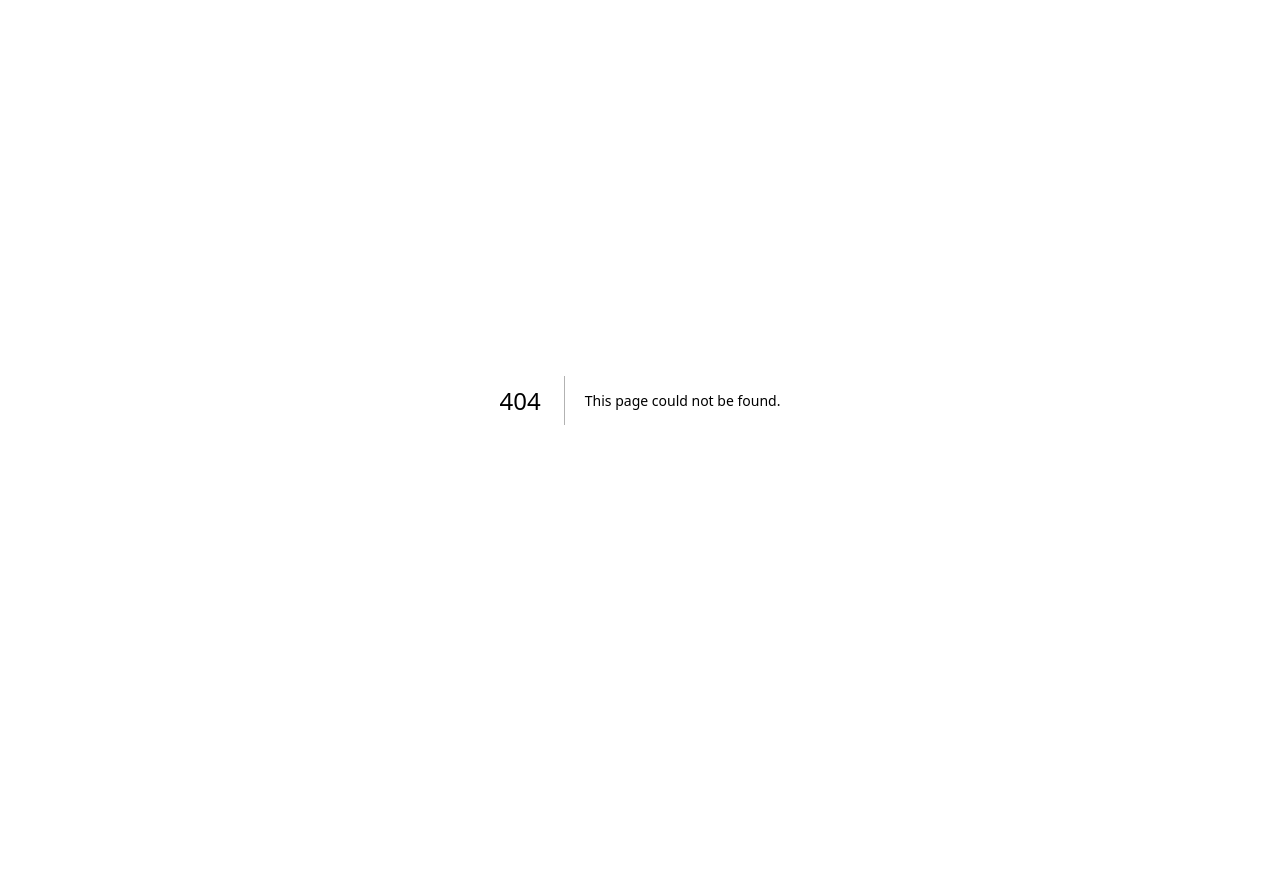
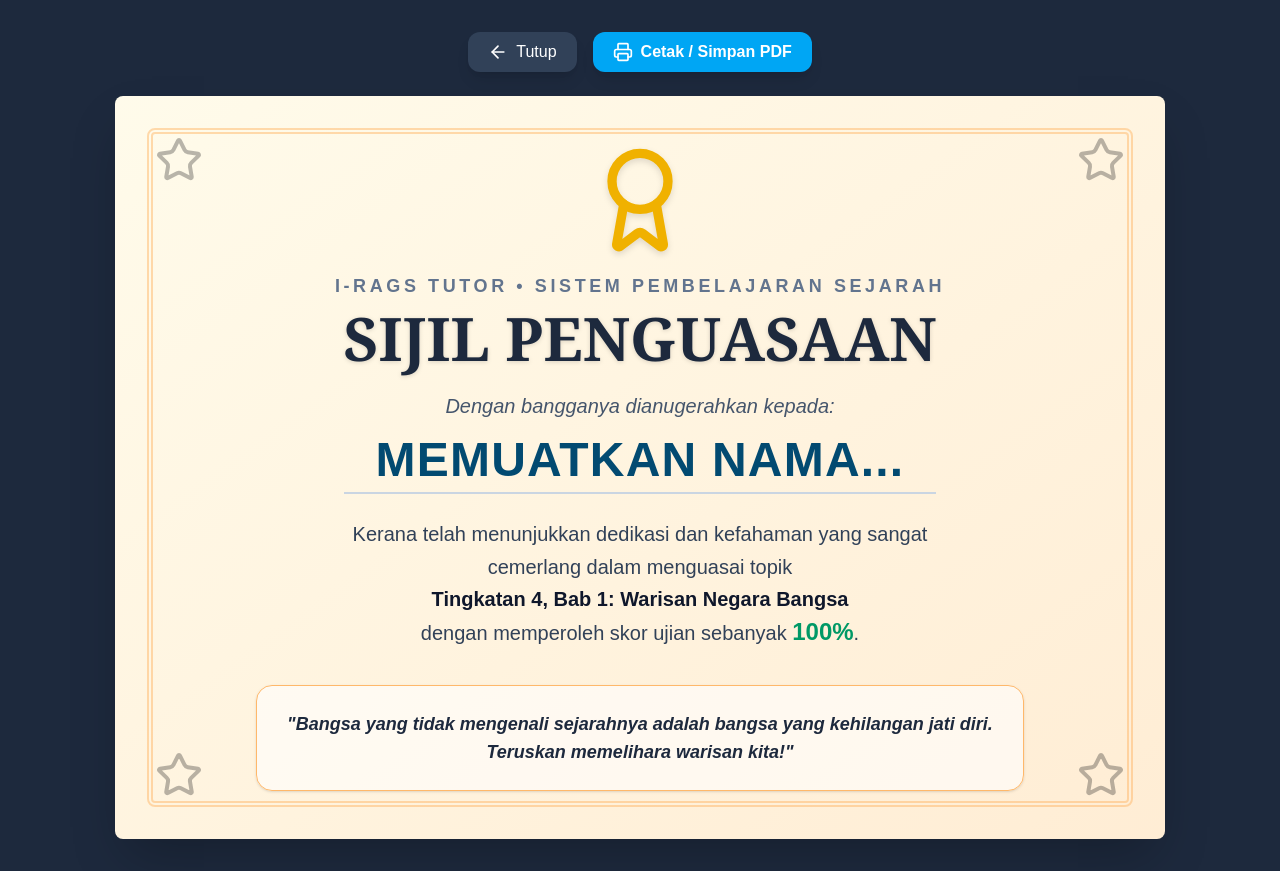
Before and after one commit to nickamariah/sejarah-score-aplus, a Next.js app: page /sijil in a window 1280 px wide. Before the commit this address had no page. Before the commit the page ends 800 px from the top, so only its background shows below. Built offline with nearby package versions, Linux system fonts and the light colour scheme.

Commit message:
beri sijil

```diff
--- a/app/murid/page.tsx
+++ b/app/murid/page.tsx
@@ -289,9 +289,12 @@ export default function MuridDashboard() {
                             </div>
                           </div>
                           {/* 🌟 BUTANG SIJIL KHAS UNTUK MURID LULUS */}
-                          <button onClick={() => alert("Fungsi Sijil akan datang segera!")} className="shrink-0 bg-gradient-to-r from-amber-400 to-yellow-500 text-amber-950 font-bold px-6 py-2.5 rounded-xl shadow-md hover:scale-105 transition-transform flex items-center gap-2">
-                             <Award className="w-5 h-5"/> Sijil Pencapaian
-                          </button>
+                          <button
+  onClick={() => window.open(`/sijil?tingkatan=${activeLevel === 't4' ? '4' : '5'}&bab=${chapter.id}&skor=${skorTertinggi}`, '_blank')}
+  className="shrink-0 bg-gradient-to-r from-amber-400 to-yellow-500 text-amber-950 font-bold px-6 py-2.5 rounded-xl shadow-md hover:scale-105 transition-transform flex items-center gap-2"
+>
+  <Award className="w-5 h-5"/> Buka Sijil Pencapaian
+</button>
                         </div>
                       )}
 
--- /dev/null
+++ b/app/sijil/page.tsx
@@ -0,0 +1,135 @@
+"use client";
+
+import { useEffect, useState, Suspense } from "react";
+import { useSearchParams } from "next/navigation";
+import { Award, Printer, ArrowLeft, Star } from "lucide-react";
+
+function KandunganSijil() {
+  const searchParams = useSearchParams();
+  const tingkatan = searchParams?.get("tingkatan") || "4";
+  const bab = searchParams?.get("bab") || "1";
+  const skor = searchParams?.get("skor") || "100";
+
+  const [namaMurid, setNamaMurid] = useState("MEMUATKAN NAMA...");
+  const [isClient, setIsClient] = useState(false);
+
+  useEffect(() => {
+    setIsClient(true);
+    const rawUser = localStorage.getItem("currentUser");
+    if (rawUser) {
+      const user = JSON.parse(rawUser);
+      setNamaMurid(user.nama || user.name || "PELAJAR CEMERLANG");
+    }
+  }, []);
+
+  // 🌟 DATA DINAMIK: Warna & Kata-Kata Semangat Berbeza Mengikut Bab
+  const sijilTema: Record<string, { gradient: string; border: string; quote: string; tajuk: string }> = {
+    "1": {
+      gradient: "from-amber-50 to-orange-100", border: "border-orange-300",
+      tajuk: "Warisan Negara Bangsa",
+      quote: `"Bangsa yang tidak mengenali sejarahnya adalah bangsa yang kehilangan jati diri. Teruskan memelihara warisan kita!"`
+    },
+    "2": {
+      gradient: "from-blue-50 to-cyan-100", border: "border-cyan-300",
+      tajuk: "Kebangkitan Nasionalisme",
+      quote: `"Semangat juang yang tinggi bermula dari minda yang merdeka. Syabas atas semangat nasionalisme anda!"`
+    },
+    "3": {
+      gradient: "from-emerald-50 to-teal-100", border: "border-teal-300",
+      tajuk: "Konflik Dunia & Pendudukan Jepun",
+      quote: `"Dunia yang damai dibina oleh mereka yang belajar dari kesilapan konflik masa lalu. Hebat!"`
+    },
+    "4": {
+      gradient: "from-purple-50 to-fuchsia-100", border: "border-fuchsia-300",
+      tajuk: "Era Peralihan Kuasa British",
+      quote: `"Setiap peralihan membawa cabaran, dan anda telah membuktikan anda mampu mengatasinya dengan cemerlang."`
+    },
+    "5": {
+      gradient: "from-rose-50 to-pink-100", border: "border-pink-300",
+      tajuk: "Persekutuan Tanah Melayu 1948",
+      quote: `"Penyatuan membawa kekuatan. Anda telah menunjukkan kefahaman jitu tentang erti perpaduan tanah air."`
+    },
+    // Default jika bab > 5 atau T5
+    "default": {
+      gradient: "from-slate-50 to-sky-100", border: "border-sky-300",
+      tajuk: `Bab ${bab}`,
+      quote: `"Kejayaan hari ini adalah bukti usaha keras anda semalam. Teruskan melakar sejarah peribadi anda yang cemerlang!"`
+    }
+  };
+
+  const tema = sijilTema[bab] || sijilTema["default"];
+
+  if (!isClient) return null;
+
+  return (
+    <div className="min-h-screen bg-slate-800 p-4 sm:p-8 flex flex-col items-center justify-center font-sans">
+
+      {/* 🛑 BUTANG KAWALAN (Akan ghaib bila di-print) */}
+      <div className="mb-6 flex gap-4 print:hidden">
+        <button onClick={() => window.close()} className="bg-slate-700 text-white px-5 py-2 rounded-xl flex items-center gap-2 hover:bg-slate-600 transition shadow-lg">
+          <ArrowLeft className="w-5 h-5" /> Tutup
+        </button>
+        <button onClick={() => window.print()} className="bg-sky-500 text-white px-5 py-2 rounded-xl font-bold flex items-center gap-2 hover:bg-sky-600 transition shadow-lg">
+          <Printer className="w-5 h-5" /> Cetak / Simpan PDF
+        </button>
+      </div>
+
+      {/* 📜 KANVAS SIJIL (Format A4 Landscape) */}
+      <div
+        className={`w-full max-w-[1050px] aspect-[1.414] bg-gradient-to-br ${tema.gradient} rounded-lg shadow-2xl p-6 md:p-12 flex flex-col relative overflow-hidden`}
+        style={{ WebkitPrintColorAdjust: "exact", printColorAdjust: "exact" }} // Memaksa browser print warna background
+      >
+        {/* Border Dalam (Corak Sijil) */}
+        <div className={`absolute inset-4 md:inset-8 border-[6px] border-double ${tema.border} opacity-50 rounded-lg pointer-events-none`}></div>
+
+        {/* Dekorasi Bucu */}
+        <Star className={`absolute top-10 left-10 w-12 h-12 ${tema.border.replace('border-', 'text-')} opacity-30`} />
+        <Star className={`absolute top-10 right-10 w-12 h-12 ${tema.border.replace('border-', 'text-')} opacity-30`} />
+        <Star className={`absolute bottom-10 left-10 w-12 h-12 ${tema.border.replace('border-', 'text-')} opacity-30`} />
+        <Star className={`absolute bottom-10 right-10 w-12 h-12 ${tema.border.replace('border-', 'text-')} opacity-30`} />
+
+        <div className="relative z-10 flex-1 flex flex-col items-center justify-center text-center">
+
+          <div className="mb-4">
+            <Award className="w-20 h-20 md:w-28 md:h-28 text-yellow-500 drop-shadow-md mx-auto" />
+          </div>
+
+          <p className="text-sm md:text-lg font-bold tracking-[0.2em] text-slate-500 uppercase mb-2">I-RAGs Tutor • Sistem Pembelajaran Sejarah</p>
+          <h1 className="text-4xl md:text-6xl font-extrabold text-slate-800 mb-6 drop-shadow-sm font-serif">
+            SIJIL PENGUASAAN
+          </h1>
+
+          <p className="text-lg md:text-xl text-slate-600 mb-4 italic">Dengan bangganya dianugerahkan kepada:</p>
+
+          {/* NAMA MURID */}
+          <h2 className="text-3xl md:text-5xl font-black text-sky-900 mb-6 border-b-2 border-slate-300 pb-2 inline-block px-8 uppercase tracking-wide">
+            {namaMurid}
+          </h2>
+
+          <p className="text-base md:text-xl text-slate-700 max-w-2xl leading-relaxed mb-8">
+            Kerana telah menunjukkan dedikasi dan kefahaman yang sangat cemerlang dalam menguasai topik <br/>
+            <strong className="text-slate-900">Tingkatan {tingkatan}, Bab {bab}: {tema.tajuk}</strong> <br/>
+            dengan memperoleh skor ujian sebanyak <span className="font-bold text-2xl text-emerald-600">{skor}%</span>.
+          </p>
+
+          {/* KATA-KATA SEMANGAT */}
+          <div className={`mt-auto bg-white/60 p-4 md:p-6 rounded-2xl border ${tema.border} shadow-sm max-w-3xl`}>
+            <p className="text-sm md:text-lg font-bold text-slate-800 italic">
+              {tema.quote}
+            </p>
+          </div>
+
+        </div>
+      </div>
+
+    </div>
+  );
+}
+
+export default function SijilPage() {
+  return (
+    <Suspense fallback={<div className="h-screen flex items-center justify-center bg-slate-800 text-white">Menjana Sijil...</div>}>
+      <KandunganSijil />
+    </Suspense>
+  );
+}
```
